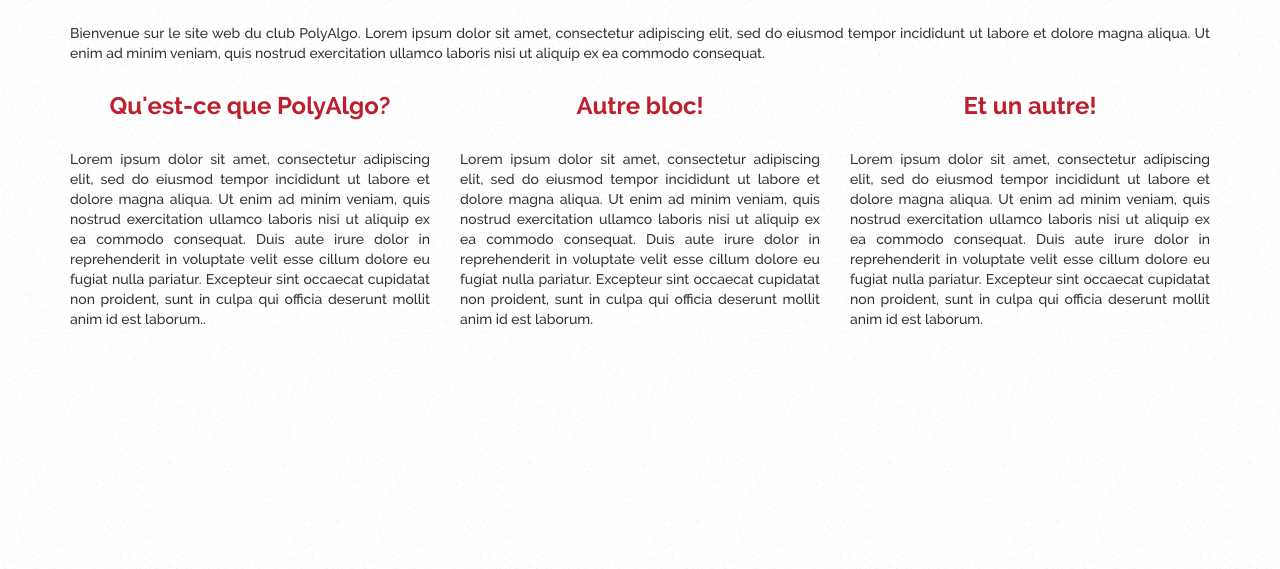
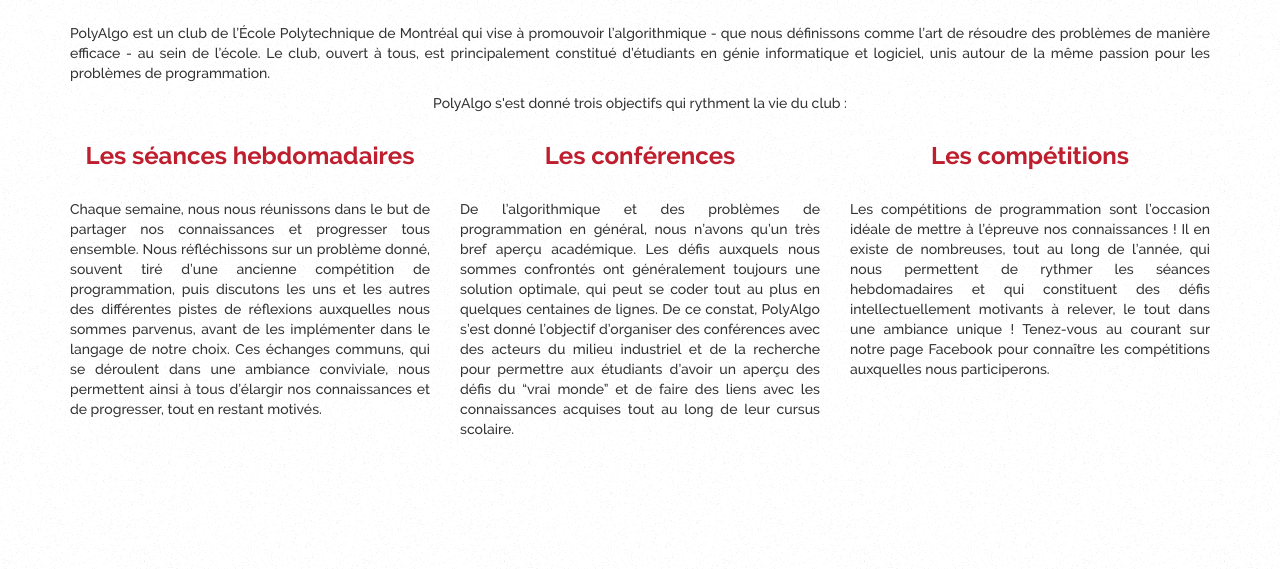
Before and after one commit to PolyAlgo/PolyAlgo, a plain HTML site: page index.html in a window 1280 px wide. Shown: the part 227-796 px from the top of the page. Drawn offline with nearby package versions, Linux system fonts and the light colour scheme; no server answers.

Commit message:
Added texts

```diff
--- a/index.html
+++ b/index.html
@@ -76,21 +76,22 @@
             <div class="row">
                 <div class="col-lg-12">
                     <h1>Bienvenue!</h1>
-					<p class="justified">Bienvenue sur le site web du club PolyAlgo. Lorem ipsum dolor sit amet, consectetur adipiscing elit, sed do eiusmod tempor incididunt ut labore et dolore magna aliqua. Ut enim ad minim veniam, quis nostrud exercitation ullamco laboris nisi ut aliquip ex ea commodo consequat.</p>
-                </div>
+					<p class="justified">PolyAlgo est un club de l’École Polytechnique de Montréal qui vise à promouvoir l’algorithmique - que nous définissons comme l’art de résoudre des problèmes de manière efficace - au sein de l’école. Le club, ouvert à tous, est principalement constitué d’étudiants en génie informatique et logiciel, unis autour de la même passion pour les problèmes de programmation.</p>
+					<p> PolyAlgo s'est donné trois objectifs qui rythment la vie du club : </p>
+				</div>
             </div>
 			<div class="row">
                 <div class="col-lg-4">
-                    <h3>Qu'est-ce que PolyAlgo?</h3>
-					<p class="justified">Lorem ipsum dolor sit amet, consectetur adipiscing elit, sed do eiusmod tempor incididunt ut labore et dolore magna aliqua. Ut enim ad minim veniam, quis nostrud exercitation ullamco laboris nisi ut aliquip ex ea commodo consequat. Duis aute irure dolor in reprehenderit in voluptate velit esse cillum dolore eu fugiat nulla pariatur. Excepteur sint occaecat cupidatat non proident, sunt in culpa qui officia deserunt mollit anim id est laborum..</p>
+                    <h3>Les séances hebdomadaires</h3>
+					<p class="justified">Chaque semaine, nous nous réunissons dans le but de partager nos connaissances et progresser tous ensemble. Nous réfléchissons sur un problème donné, souvent tiré d’une ancienne compétition de programmation, puis discutons les uns et les autres des différentes pistes de réflexions auxquelles nous sommes parvenus, avant de les implémenter dans le langage de notre choix. Ces échanges communs, qui se déroulent dans une ambiance conviviale, nous permettent ainsi à tous d’élargir nos connaissances et de progresser, tout en restant motivés.</p>
                 </div>
 				<div class="col-lg-4">
-                    <h3>Autre bloc!</h3>
-					<p class="justified">Lorem ipsum dolor sit amet, consectetur adipiscing elit, sed do eiusmod tempor incididunt ut labore et dolore magna aliqua. Ut enim ad minim veniam, quis nostrud exercitation ullamco laboris nisi ut aliquip ex ea commodo consequat. Duis aute irure dolor in reprehenderit in voluptate velit esse cillum dolore eu fugiat nulla pariatur. Excepteur sint occaecat cupidatat non proident, sunt in culpa qui officia deserunt mollit anim id est laborum.</p>
+                    <h3>Les conférences</h3>
+					<p class="justified">De l’algorithmique et des problèmes de programmation en général, nous n’avons qu’un très bref aperçu académique. Les défis auxquels nous sommes confrontés ont généralement toujours une solution optimale, qui peut se coder tout au plus en quelques centaines de lignes. De ce constat, PolyAlgo s’est donné l’objectif d’organiser des conférences avec des acteurs du milieu industriel et de la recherche pour permettre aux étudiants d’avoir un aperçu des défis du “vrai monde” et de faire des liens avec les connaissances acquises tout au long de leur cursus scolaire.</p>
                 </div>
 				<div class="col-lg-4">
-                    <h3>Et un autre!</h3>
-					<p class="justified">Lorem ipsum dolor sit amet, consectetur adipiscing elit, sed do eiusmod tempor incididunt ut labore et dolore magna aliqua. Ut enim ad minim veniam, quis nostrud exercitation ullamco laboris nisi ut aliquip ex ea commodo consequat. Duis aute irure dolor in reprehenderit in voluptate velit esse cillum dolore eu fugiat nulla pariatur. Excepteur sint occaecat cupidatat non proident, sunt in culpa qui officia deserunt mollit anim id est laborum.</p>
+                    <h3>Les compétitions</h3>
+					<p class="justified">Les compétitions de programmation sont l’occasion idéale de mettre à l’épreuve nos connaissances ! Il en existe de nombreuses, tout au long de l’année, qui nous permettent de rythmer les séances hebdomadaires et qui constituent des défis intellectuellement motivants à relever, le tout dans une ambiance unique ! Tenez-vous au courant sur notre page Facebook pour connaître les compétitions auxquelles nous participerons.</p>
                 </div>
             </div>
         </div>
@@ -164,6 +165,7 @@
              <div class="row">
                 <div class="col-lg-12">
                     <h1>Nous contacter</h1>
+					<p>Vous êtes un étudiant ou un représentant d’entreprise et souhaiteriez en apprendre plus sur PolyAlgo? Contactez-nous via le formulaire suivant ou en nous envoyant un mail à communication@polyalgo.org</p>
                 </div>
             </div>
             <form role="form" id="contact-form" class="collapse in" aria-expanded="true">
```
